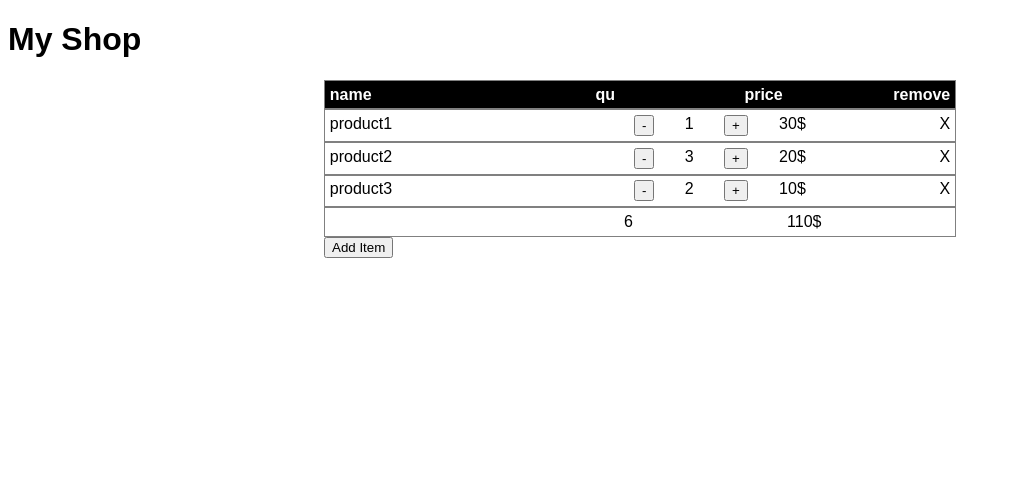
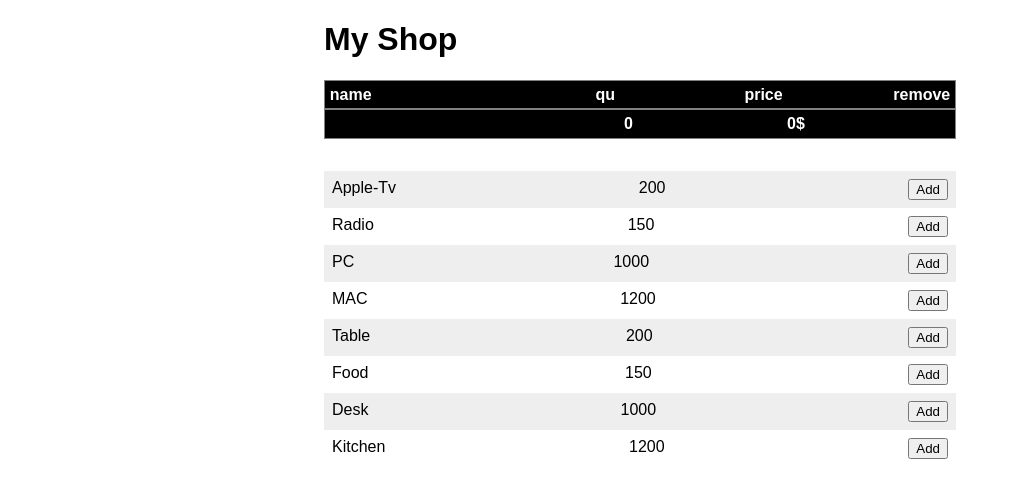
Before and after one commit to maor700/webBeast_2018_vue_shop, a Vue app: page / in a window 1280 px wide. Shown: the top 498 px of the page, without its empty margins (0-1009 px from the left). Built offline with nearby package versions, Linux system fonts and the light colour scheme.

Commit message:
New comp - Products. new functionality added - add product to the cart

```diff
--- a/src/App.vue
+++ b/src/App.vue
@@ -3,24 +3,50 @@
     <div class="header">
       <h1>My Shop</h1>
     </div>
-    <Cart :cartItems="cartItems"/>
+    <Cart ref="cartComp" :cartItems="cartItems"/>
+    <Products :pList="pList" @addProductToCart="addProductToCart"/>
   </div>
 </template>
 
 <script>
 import Cart from './components/Cart';
+import Products from './components/Products';
+const uuid = require('uuid');
 const cartItems = [
-  { name: "product1", id: 1, price: 30, qu: 1 },
-  { name: "product2", id: 2, price: 20, qu: 3 },
-  { name: "product3", id: 3, price: 10, qu: 2 }
+  // { name: "product1", id: 1, price: 30, qu: 1 },
+  // { name: "product2", id: 2, price: 20, qu: 3 },
+  // { name: "product3", id: 3, price: 10, qu: 2 }
 ];
+const pList = [
+  {name: 'Apple-Tv', price: '200', id: uuid()},
+  {name: 'Radio', price: '150', id: uuid()},
+  {name: 'PC', price: '1000', id: uuid()},
+  {name: 'MAC', price: '1200', id: uuid()},
+  {name: 'Table', price: '200', id: uuid()},
+  {name: 'Food', price: '150', id: uuid()},
+  {name: 'Desk', price: '1000', id: uuid()},
+  {name: 'Kitchen', price: '1200', id: uuid()},
+]
+
 export default {
   name: "app",
-  components: {Cart},
+  components: {Cart, Products},
   data() {
     return {
-      cartItems
+      cartItems,
+      pList
     };
+  },
+  methods:{
+    addProductToCart: function(product){
+      const item = {
+        name: product.name,
+        price: product.price,
+        id: product.id,
+        qu:1
+      }
+      this.$refs.cartComp.addCartItem(item);
+    }
   }
 };
 </script>
@@ -29,5 +55,7 @@ export default {
 <style lang="less">
 #app {
   font-family: Arial, Helvetica, sans-serif;
+  width: 50%;
+  margin: 0 auto;
 }
 </style>
--- a/src/components/Cart.vue
+++ b/src/components/Cart.vue
@@ -20,7 +20,7 @@
       <div class="remove"> </div>
     </div>
     </div>
-	<button @click="addCartItem({ name: 'product3', id: 3, price: 10, qu: 2 })"> Add Item</button>
+	<!-- <button @click="addCartItem({ name: 'product3', id: 3, price: 10, qu: 2 })"> Add Item</button> -->
   </div>
 </div>
 </template>
@@ -66,8 +66,15 @@ export default {
   },
   methods: {
     addCartItem: function(item) {
-      item.id = uuidv1();
-      this.cartItems.push(item);
+	//   item.id = uuidv1();
+	  let index = this.cartItems.findIndex(_ => {
+        return _.id == item.id;
+      });
+	  if(index == -1){
+		  this.cartItems.push(item);
+	  }else{
+		  this.upQu(this.cartItems[index]);
+	  }
     },
     removeCartItem: function(id) {
       const index = this.cartItems.findIndex(item => {
@@ -92,7 +99,7 @@ export default {
 }
 .cart-table {
   margin: 0 auto;
-  width: 50%;
+  width: 100%;
   text-align-last: left;
   .table-header,
   .table-footer,
@@ -114,7 +121,7 @@ export default {
       justify-content: space-around;
     }
   }
-  .table-header {
+  .table-header, .table-footer {
     background-color: black;
     color: white;
     font-weight: bold;
--- /dev/null
+++ b/src/components/Products.vue
@@ -0,0 +1,30 @@
+<template>
+	<div class="products-list">
+		<div v-for="p in pList" :key="p.id" class="product-item">
+			<div class="name">{{p.name}}</div>
+			<div class="price">{{p.price}}</div>
+			<button @click="$emit('addProductToCart', p)" class="btn">Add</button>
+		</div>
+	</div>
+</template>
+
+<script>
+export default {
+  name: "Products",
+  props: ["pList"]
+};
+</script>
+
+<style lang="less">
+.products-list {
+	margin: 2em 0;
+  .product-item {
+    display: flex;
+    justify-content: space-between;
+	padding: 0.5em;
+  }
+  .product-item:nth-child(odd){
+		background-color: #eee;
+	}
+}
+</style>
```
